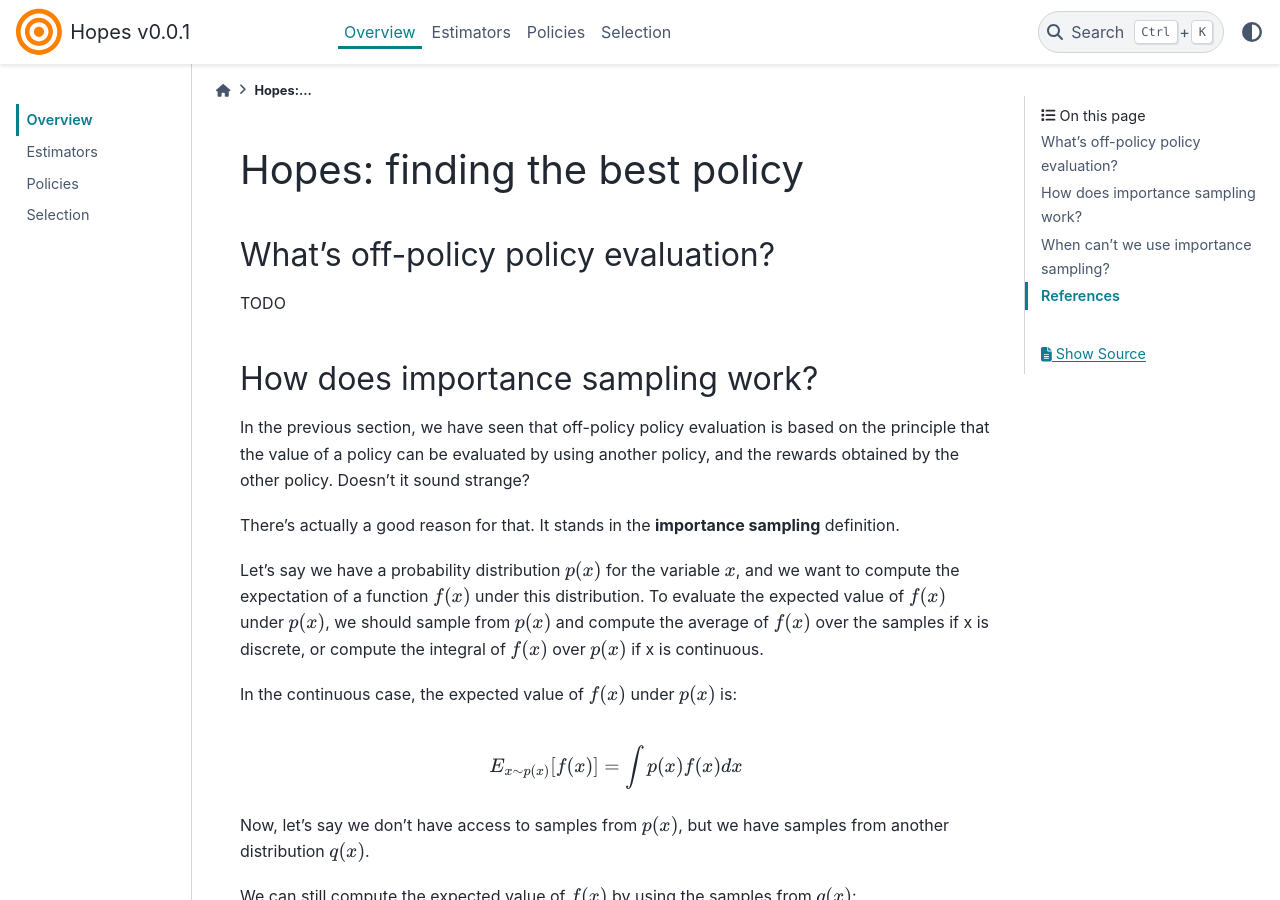
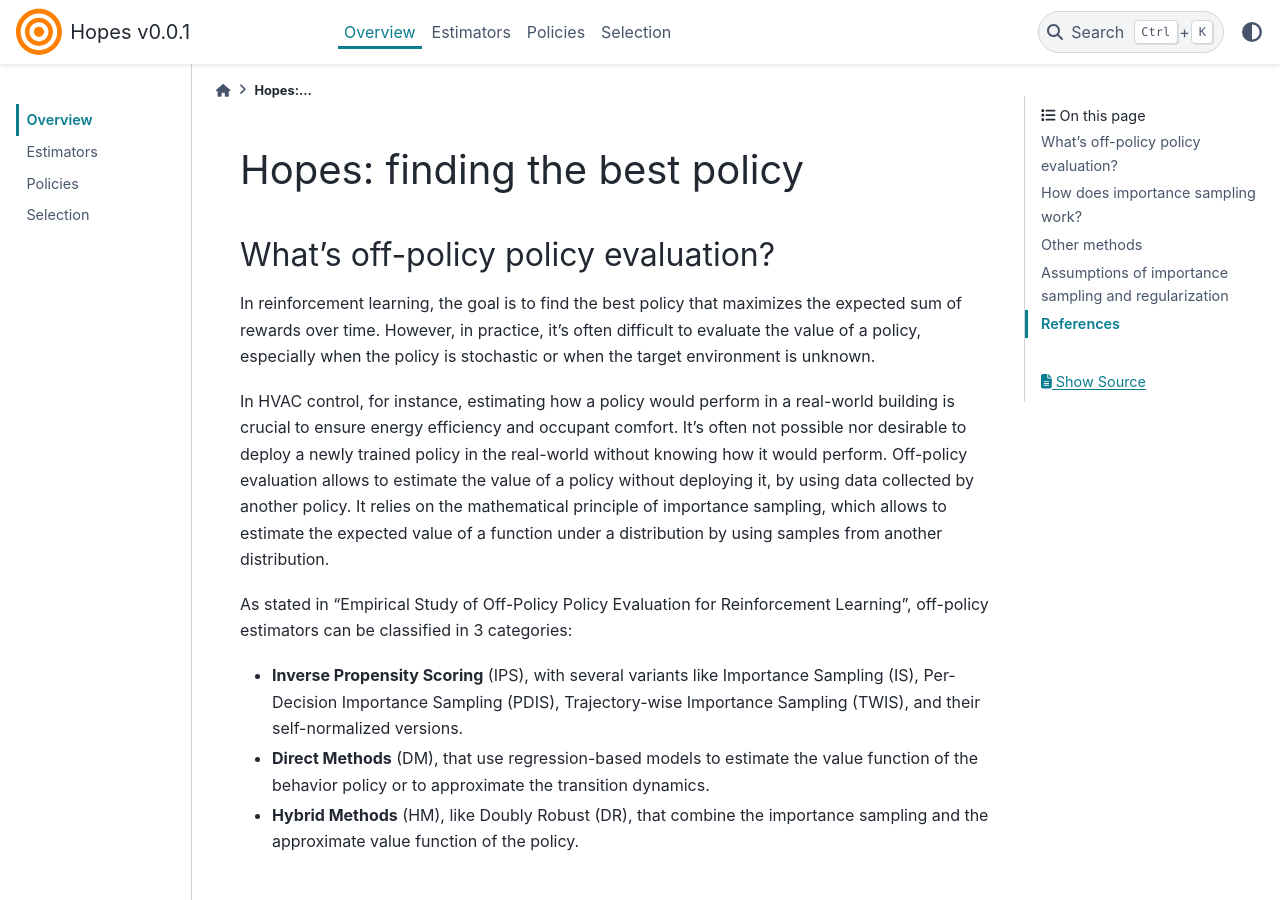
Before and after one commit to airboxlab/hopes, a Sphinx documentation site: the page built from doc/source/overview/index.rst, in a window 1280 px wide and 900 px high. Built offline with Sphinx 7.4.7 and the PyData theme 0.15.4, drawn with Linux system fonts in a browser that asks for light colours; some of the changed text lies outside the part shown.

Commit message:
more docs

```diff
--- a/doc/source/overview/index.rst
+++ b/doc/source/overview/index.rst
@@ -4,7 +4,25 @@ Hopes: finding the best policy
 What's off-policy policy evaluation?
 ------------------------------------
 
-TODO
+In reinforcement learning, the goal is to find the best policy that maximizes the expected sum of rewards over time.
+However, in practice, it's often difficult to evaluate the value of a policy, especially when the policy is stochastic or
+when the target environment is unknown.
+
+In HVAC control, for instance, estimating how a policy would perform in a real-world building is crucial to ensure
+energy efficiency and occupant comfort. It's often not possible nor desirable to deploy a newly trained policy in the real-world
+without knowing how it would perform. Off-policy evaluation allows to estimate the value of a policy without deploying it,
+by using data collected by another policy. It relies on the mathematical principle of importance sampling, which allows to
+estimate the expected value of a function under a distribution by using samples from another distribution.
+
+As stated in "Empirical Study of Off-Policy Policy Evaluation for Reinforcement Learning", off-policy estimators can
+be classified in 3 categories:
+
+- **Inverse Propensity Scoring** (IPS), with several variants like Importance Sampling (IS), Per-Decision Importance Sampling (PDIS),
+  Trajectory-wise Importance Sampling (TWIS), and their self-normalized versions.
+- **Direct Methods** (DM), that use regression-based models to estimate the value function of the behavior policy or
+  to approximate the transition dynamics.
+- **Hybrid Methods** (HM), like Doubly Robust (DR), that combine the importance sampling and the approximate value function
+  of the policy.
 
 How does importance sampling work?
 ----------------------------------
@@ -75,8 +93,17 @@ Note that if trajectory length is equal to 1 (bandit setting), the value of the
 
 which is the definition of the Inverse Probability Weighting (IPW) estimator.
 
-When can't we use importance sampling?
---------------------------------------
+Other methods
+-------------
+
+There are other methods to estimate the value of a policy, such as Direct Method (DM) and Doubly Robust (DR), which is an hybrid method based both
+on the importance sampling and the approximate value function of the policy.
+
+DM, which is available in Hopes, fits a model of the Q function and uses it to estimate the value of the policy. It no longer
+requires the behavior policy to cover all the actions of the evaluation policy, but it requires the model to be accurate.
+
+Assumptions of importance sampling and regularization
+-----------------------------------------------------
 
 Among other general considerations, there are two assumptions that must be satisfied to use importance sampling:
 
@@ -98,5 +125,6 @@ References
 - Chen, B., Jin M., Wang Z., Hong T., & Berges M. (2020). Towards Off-policy Evaluation as a Prerequisite for Real-world Reinforcement Learning in Building Control.
 - Uehara, M., Shi, C., & Kallus, N. (2022). A Review of Off-Policy Evaluation in Reinforcement Learning.
 - Voloshin, C., Le, J., Jiang, N., & Yue, Y. (2021). Empirical Study of Off-Policy Policy Evaluation for Reinforcement Learning.
+- Swaminathan, A., & Joachims, T. (2015). The Self-Normalized Estimator for Counterfactual Learning.
 
 .. [#] in the context of off-policy policy gradient methods, but that's out of the scope of this project.
```
